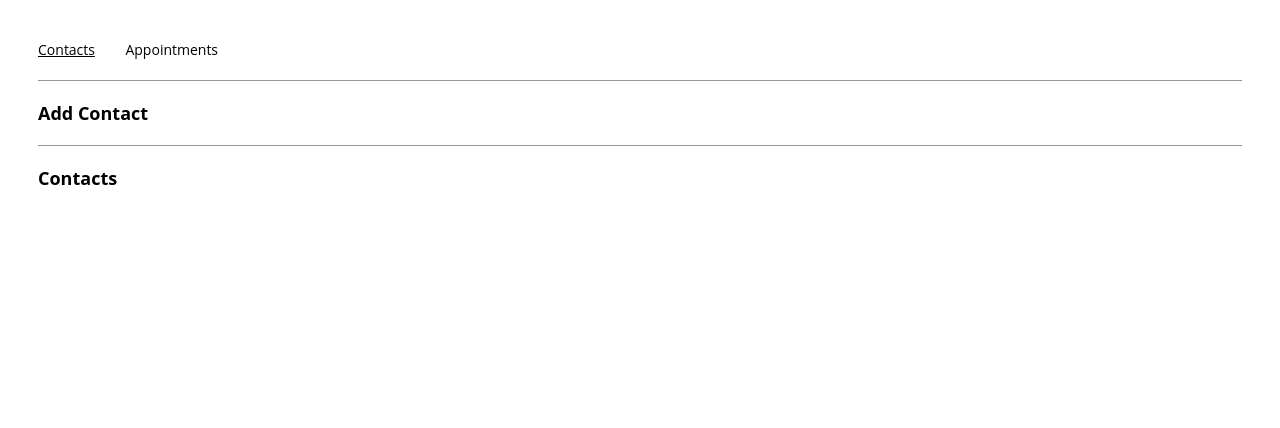
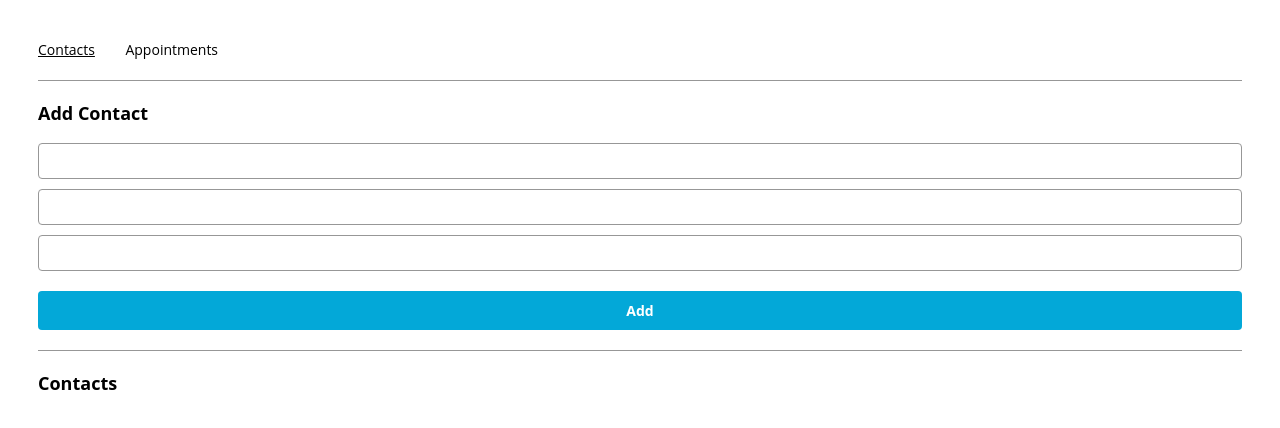
Before and after one commit to makarovangelika/appointment-planner, a React (Create React App) app: page /contacts in a window 1280 px wide. Shown: the top 428 px of the page. Built offline with nearby package versions, Linux system fonts and the light colour scheme.

Commit message:
Implement ContactForm component

```diff
--- a/src/components/contactForm/ContactForm.js
+++ b/src/components/contactForm/ContactForm.js
@@ -9,7 +9,21 @@ export const ContactForm = ({
   setEmail,
   handleSubmit
 }) => {
+  const addName = ({target}) => {
+    setName(target.value);
+  }
+  const addPhone = ({target}) => {
+    setPhone(target.value);
+  }
+  const addEmail = ({target}) => {
+    setEmail(target.value);
+  }
   return (
-    ContactForm
+    <form onSubmit={handleSubmit}>
+      <input value={name} type='text' onChange={addName}/>
+      <input value={phone} type='tel' onChange={addPhone} pattern='[1-9][0-9]{2}-[1-9][0-9]{2}-[0-9]{4}'/>
+      <input value={email} type='email' onChange={addEmail}/>
+      <input value='Add' type='submit' />
+    </form>
   );
 };
--- a/src/containers/contactsPage/ContactsPage.js
+++ b/src/containers/contactsPage/ContactsPage.js
@@ -2,9 +2,7 @@ import React, {useState, useEffect} from "react";
 import { TileList } from '../../components/tileList/TileList';
 import {ContactForm} from '../../components/contactForm/ContactForm';
 
-export const ContactsPage = props => {
-  const contacts = props.contacts;
-  const addContact = props.addContact;
+export const ContactsPage = ({contacts, addContact}) => {
   /*
   Define state variables for
   contact info and duplicate check
```
